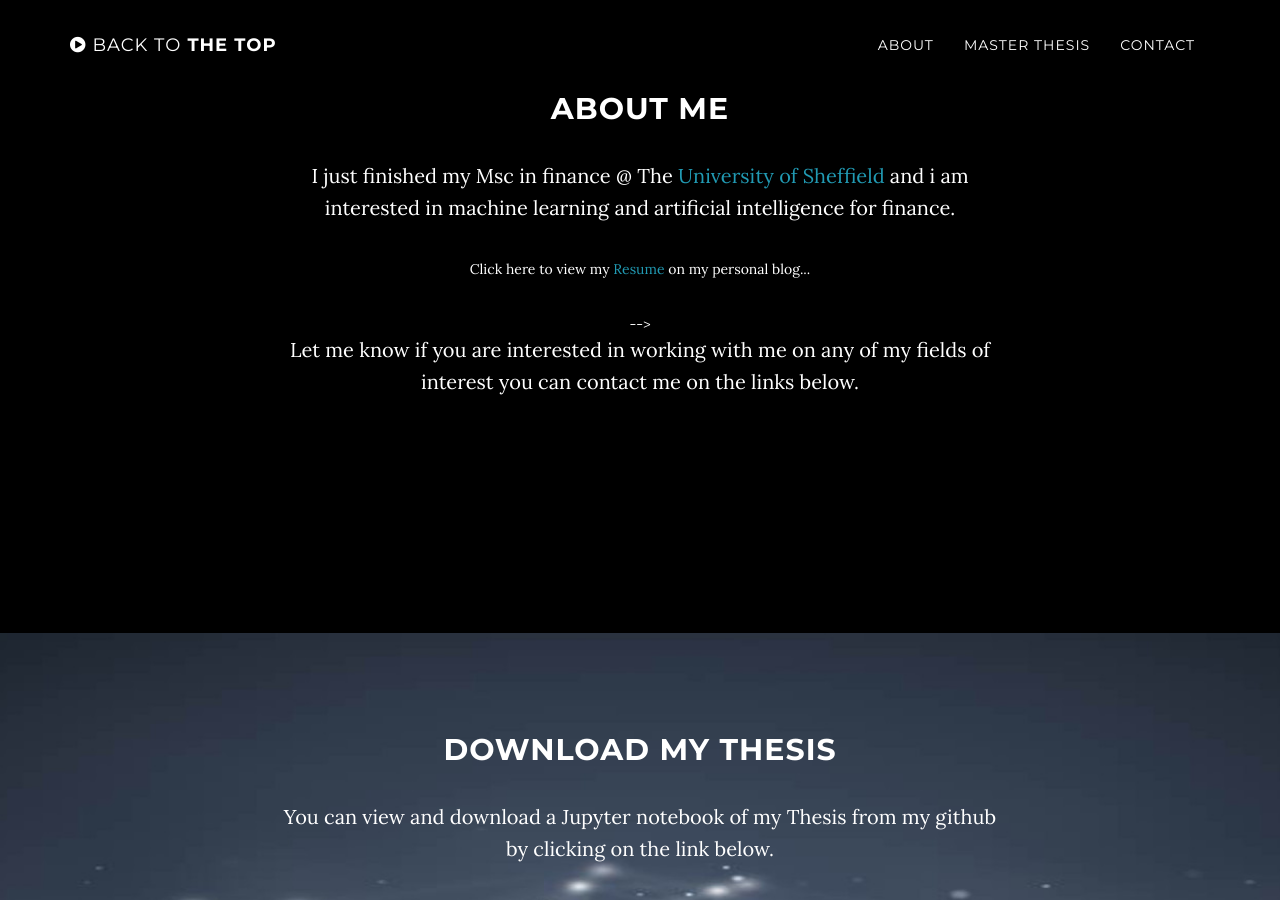
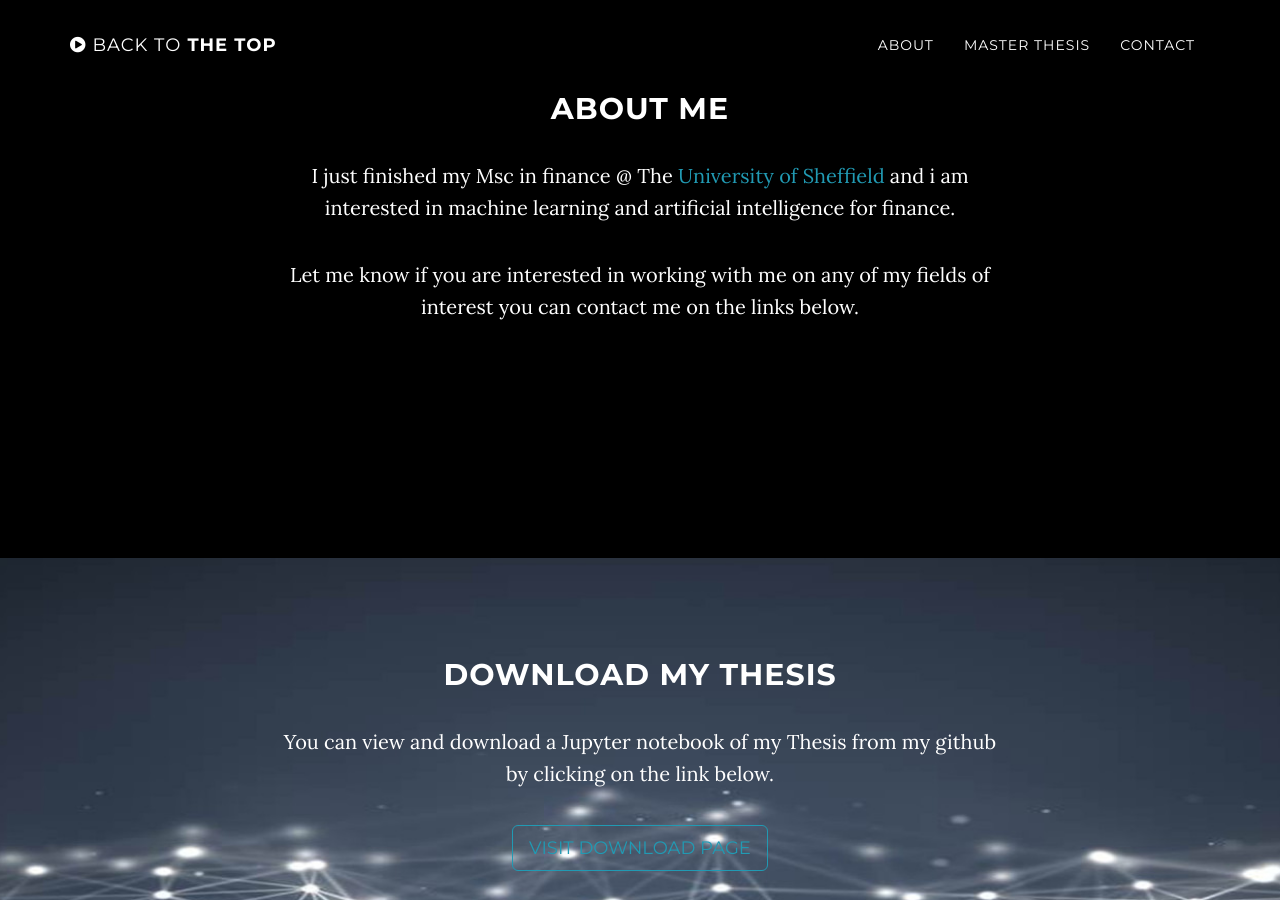
Before and after one commit to SpyridonVergos/Sitebuild-, a Jekyll site: the page built from index.html, in a window 1280 px wide and 900 px high, scrolled down 1008 px. Built offline with Jekyll 4.4.1, drawn with Linux system fonts in a browser that asks for light colours.

Commit message:
Update about.html

```diff
--- a/_includes/about.html
+++ b/_includes/about.html
@@ -4,7 +4,7 @@
             <div class="col-lg-8 col-lg-offset-2">
                 <h2>About me</h2>
                 <p>I just finished my Msc in finance @ The  <a href="https://www.sheffield.ac.uk/">University of Sheffield</a> and i am interested in machine learning and artificial intelligence for finance.</p>
- <!––         <p>Click here to view my <a href="https://spyrosvergos.github.io/jekyll-uno/3000/About_ME/">Resume</a> on my personal blog...</p>  -->
+            <!--    <p>Click here to view my <a href="https://spyrosvergos.github.io/jekyll-uno/3000/About_ME/">Resume</a> on my personal blog...</p>  -->
           <!--      <p>This theme features stock photos by <a href="http://gratisography.com/">Gratisography</a> along with a custom Google Maps skin courtesy of <a href="http://snazzymaps.com/">Snazzy Maps</a>.</p>   -->
                 <p>Let me know if you are interested in working with me on any of my fields of interest you can contact me on the links below.</p>
             </div>
```
